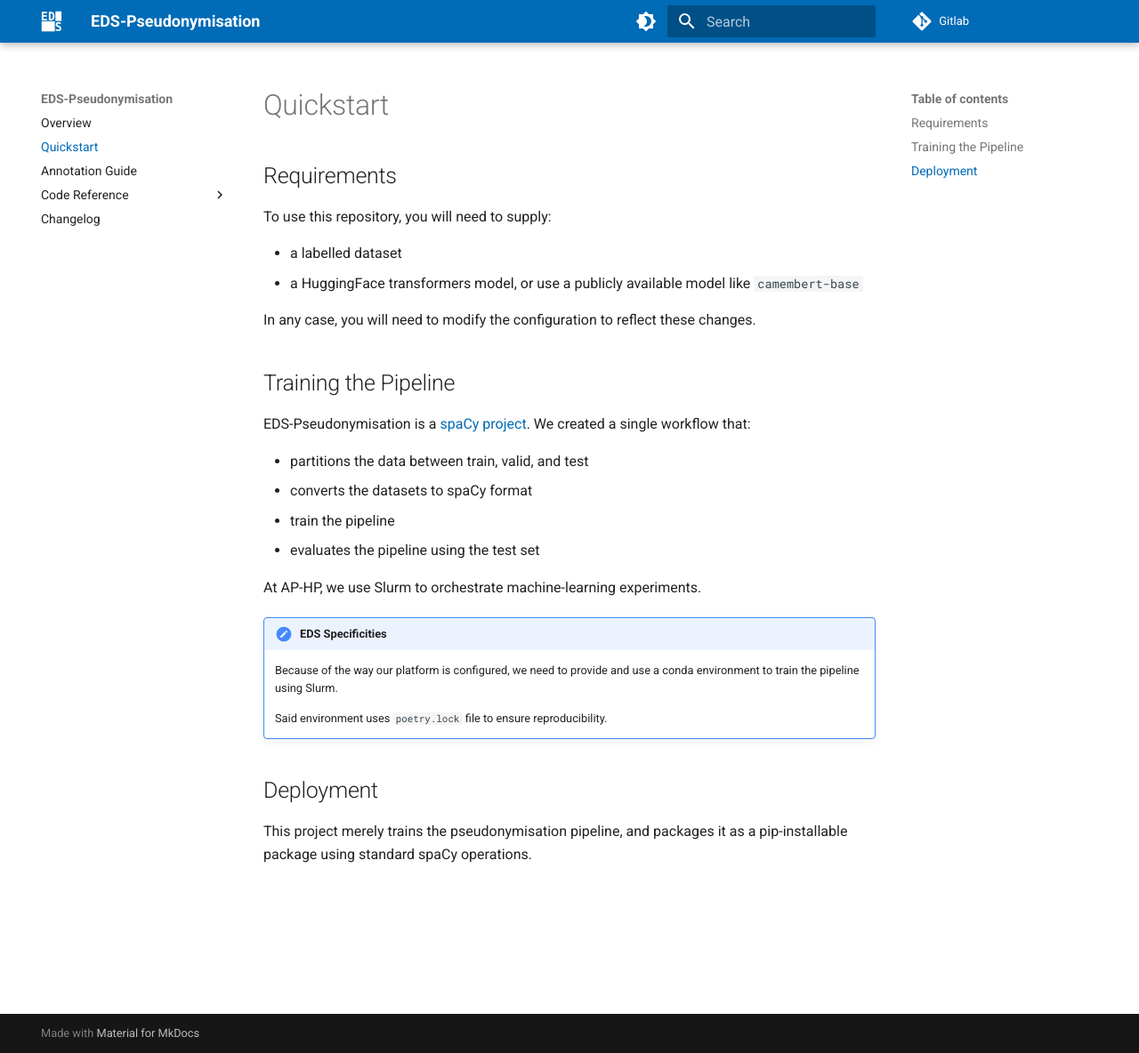
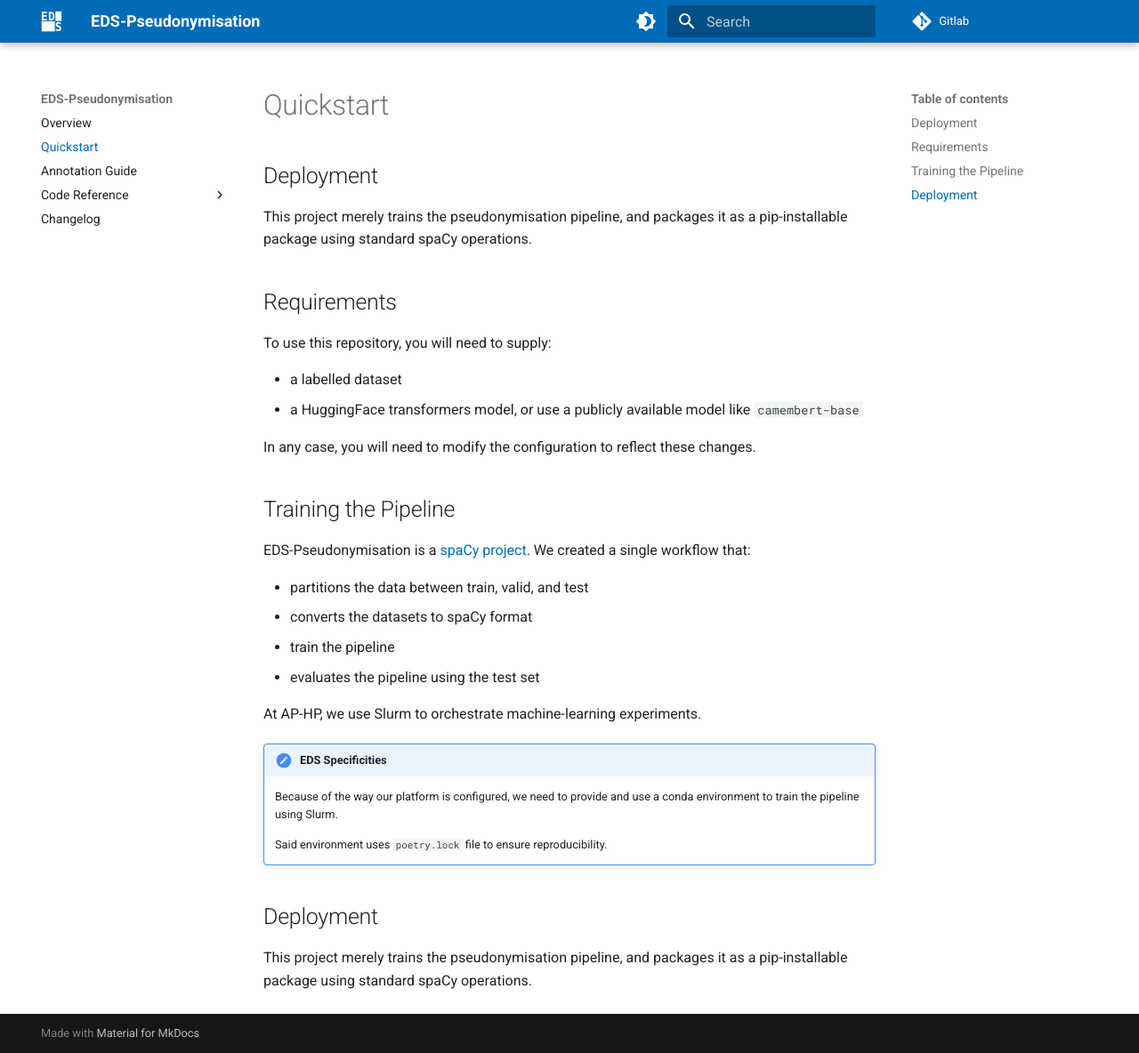
Before and after one commit to aphp/eds-pseudo, an MkDocs documentation site: the page built from docs/quickstart.md, in a window 1280 px wide and 1184 px high. Shown: the whole window at 89% size. Built offline with MkDocs 1.6.1 and Material for MkDocs 9.7.7, drawn with Linux system fonts in a browser that asks for light colours; a script that is not in the unit is left out.

Commit message:
feat: add a word on the production

```diff
--- a/docs/quickstart.md
+++ b/docs/quickstart.md
@@ -1,4 +1,9 @@
 # Quickstart
+
+## Deployment
+
+This project merely trains the pseudonymisation pipeline, and packages it as a pip-installable package
+using standard spaCy operations.
 
 ## Requirements
 
```
